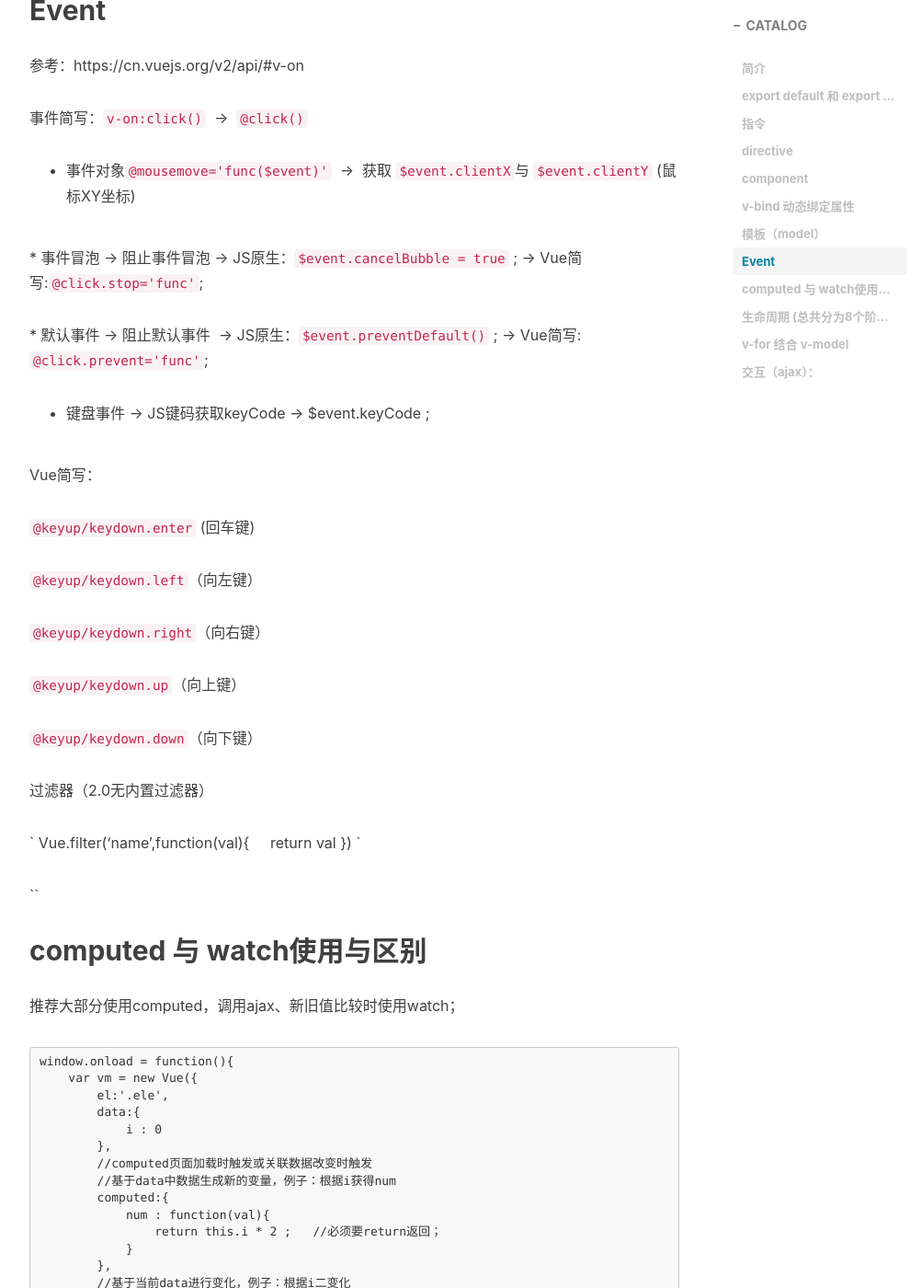
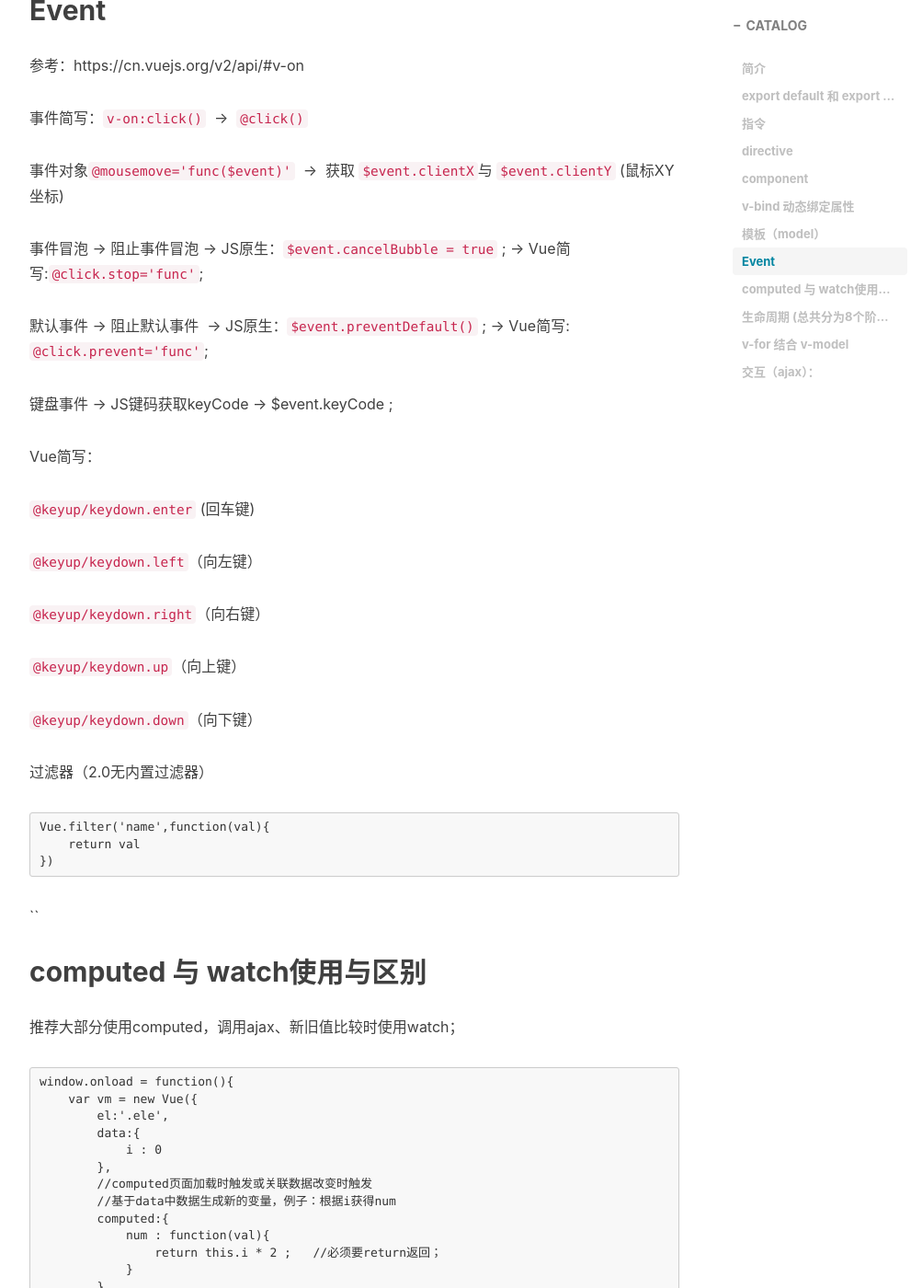
Before and after one commit to devin-huang/devin-huang.github.io, a Jekyll site: the page built from _posts/2017-08-01-Vue开发.md, in a window 1280 px wide and 1400 px high, scrolled down 2584 px. Shown: the whole window at 92% size, without its empty margins (233-1236 px from the left). Built offline with Jekyll 4.4.1, drawn with Linux system fonts in a browser that asks for light colours; nearby versions of some CDN libraries; comment, search, counter and statistics services are not loaded.

````diff
--- a/_posts/2017-08-01-Vue开发.md
+++ b/_posts/2017-08-01-Vue开发.md
@@ -80,13 +80,13 @@ tags:
 
 事件简写：`v-on:click()`  ->  `@click()`
 
-* 事件对象`@mousemove='func($event)'`  ->  获取 `$event.clientX`与 `$event.clientY` (鼠标XY坐标)
+事件对象`@mousemove='func($event)'`  ->  获取 `$event.clientX`与 `$event.clientY` (鼠标XY坐标)
 
-* 事件冒泡 -> 阻止事件冒泡 -> JS原生：`$event.cancelBubble = true` ; -> Vue简写:`@click.stop='func'`;
+事件冒泡 -> 阻止事件冒泡 -> JS原生：`$event.cancelBubble = true` ; -> Vue简写:`@click.stop='func'`;
 
-* 默认事件 -> 阻止默认事件  -> JS原生：`$event.preventDefault()` ; -> Vue简写: `@click.prevent='func'`;
+默认事件 -> 阻止默认事件  -> JS原生：`$event.preventDefault()` ; -> Vue简写: `@click.prevent='func'`;
 
-* 键盘事件 -> JS键码获取keyCode -> $event.keyCode ;
+键盘事件 -> JS键码获取keyCode -> $event.keyCode ;
 
 Vue简写：
 
@@ -102,11 +102,11 @@ Vue简写：
 
 过滤器（2.0无内置过滤器）
 
-`
+```
 Vue.filter('name',function(val){
     return val
 })
-`
+```
 
 `{{ msg | name }}`
 
````
